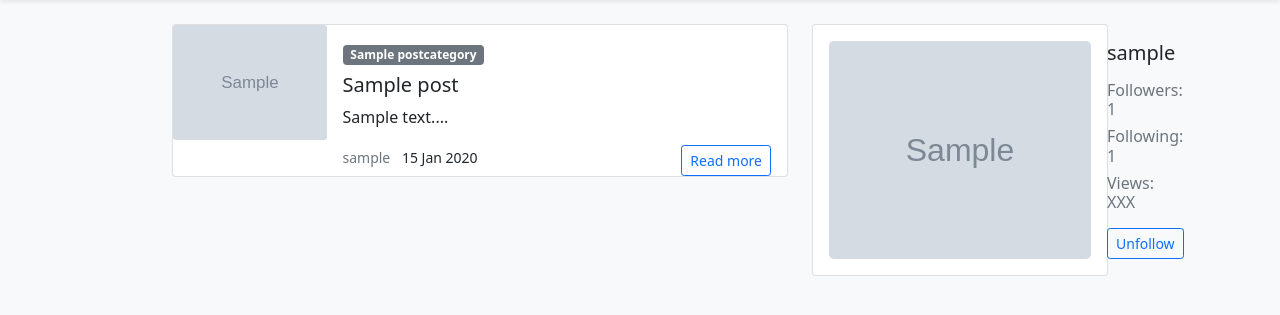
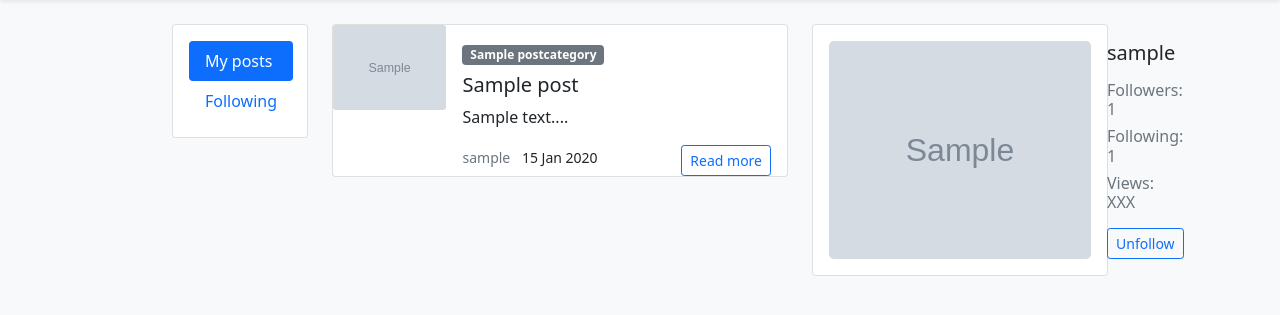
Before and after one commit to SeergeyL/Django-Blog, a Django app: a page that uses templates/profile.html in a window 1280 px wide. Shown: the part 58-373 px from the top of the page. Run offline with Django 3.2, Linux system fonts and the light colour scheme; tables that the repository leaves empty hold one stand-in row (values such as "Sample post"); grey boxes marked "Sample" are stand-in pictures; some libraries are stand-ins or nearby versions.

Commit message:
add profile navigation

```diff
--- a/posts/urls.py
+++ b/posts/urls.py
@@ -12,8 +12,9 @@
     path('post_<int:post_id>/edit/', views.edit_post, name='edit_post'),
     path('post_<int:post_id>/delete/', views.delete_post, name='delete_post'),
 
-    # User profile with posts
+    # User profile
     path('user/<str:username>/', views.profile, name='profile'),
+    path('user/<str:username>/following-posts', views.profile_following_posts, name='profile_following_posts'),
 
     # Add comment to post
     path('post_<int:post_id>/comment', views.add_comment, name='comment'),
--- a/posts/views.py
+++ b/posts/views.py
@@ -67,6 +67,25 @@
         "author": user,
         "following": follow_status,
         "paginator": paginator,
+        "profile_page": 'profile',
+    })
+
+
+def profile_following_posts(request, username):
+    """ Renders profile page with following posts """
+
+    user = get_object_or_404(User, username=username)
+    folllowing_posts = Post.objects.filter(author__following__user=request.user)
+    follow_status = user.following.filter(blogger__username=username).exists()
+
+    page, paginator = setup_paginator(folllowing_posts, request)
+
+    return render(request, 'profile.html', {
+        "posts": page,
+        "author": user,
+        "following": follow_status,
+        "paginator": paginator,
+        "profile_page": 'profile_following_posts',
     })
 
 
--- a/templates/profile.html
+++ b/templates/profile.html
@@ -5,7 +5,14 @@
 {% block content %}
 
 <div class="row mt-4 justify-content-between">
-    <div class="col ">
+
+    <!-- Profile navigation -->
+    <div class="col-2">
+        {% include 'profile_nav.html' with author=author profile_page=profile_page %}
+    </div>
+
+    <!-- Posts -->
+    <div class="col">
         {% if not posts %}
         <h2 class="text-center">Empty profile</h2>
         {% endif %}
@@ -13,9 +20,9 @@
         {% for post in posts %}
         {% include 'post_item.html' with post=post user=user %}
         {% endfor %}
-
     </div>
 
+    <!-- User card -->
     <div class="col-4">
         <div class="d-flex justify-content-center">
             <div class="card p-3" style="width:100%;">
@@ -24,8 +31,6 @@
                     {% thumbnail author.userprofile.avatar "155x155" crop="center" upscale=True as im %}
                     <img class="card-img rounded-3" src="{{ im.url }}" />
                     {% endthumbnail %}
-
-                    <!--                    <img src="https://images.unsplash.com/photo-1522075469751-3a6694fb2f61?ixlib=rb-1.2.1&ixid=eyJhcHBfaWQiOjEyMDd9&auto=format&fit=crop&w=500&q=80" class="rounded-3" width="155px">-->
 
                     <div class="d-flex flex-column ms-3 justify-content-between" style="width: 100%;">
                         <h5>{{ author.username }}</h5>
@@ -63,7 +68,7 @@
 
 
 {% if posts.has_other_pages %}
-    {% include 'paginator.html' with items=posts paginator=paginator %}
+{% include 'paginator.html' with items=posts paginator=paginator %}
 {% endif %}
 
 
--- /dev/null
+++ b/templates/profile_nav.html
@@ -0,0 +1,36 @@
+<div class="card">
+    <div class="card-body">
+        <ul class="nav nav-pills flex-column">
+
+            <!--  User posts -->
+            <li class="nav-item">
+                {% if profile_page == 'profile' %}
+                <a class="nav-link active"
+                   aria-current="page" href="{% url 'profile' username=author.username %}">
+                    My posts
+                </a>
+                {% else %}
+                <a class="nav-link" href="{% url 'profile' username=author.username %}">
+                    My posts
+                </a>
+                {% endif %}
+            </li>
+
+            <!-- Following posts -->
+            <li class="nav-item">
+                {% if profile_page == 'profile_following_posts' %}
+                <a class="nav-link active"
+                   aria-current="page"
+                   href="{% url 'profile_following_posts' username=author.username %}">
+                    Following
+                </a>
+                {% else %}
+                <a class="nav-link"
+                   href="{% url 'profile_following_posts' username=author.username %}">
+                    Following
+                </a>
+                {% endif %}
+            </li>
+        </ul>
+    </div>
+</div>
```
